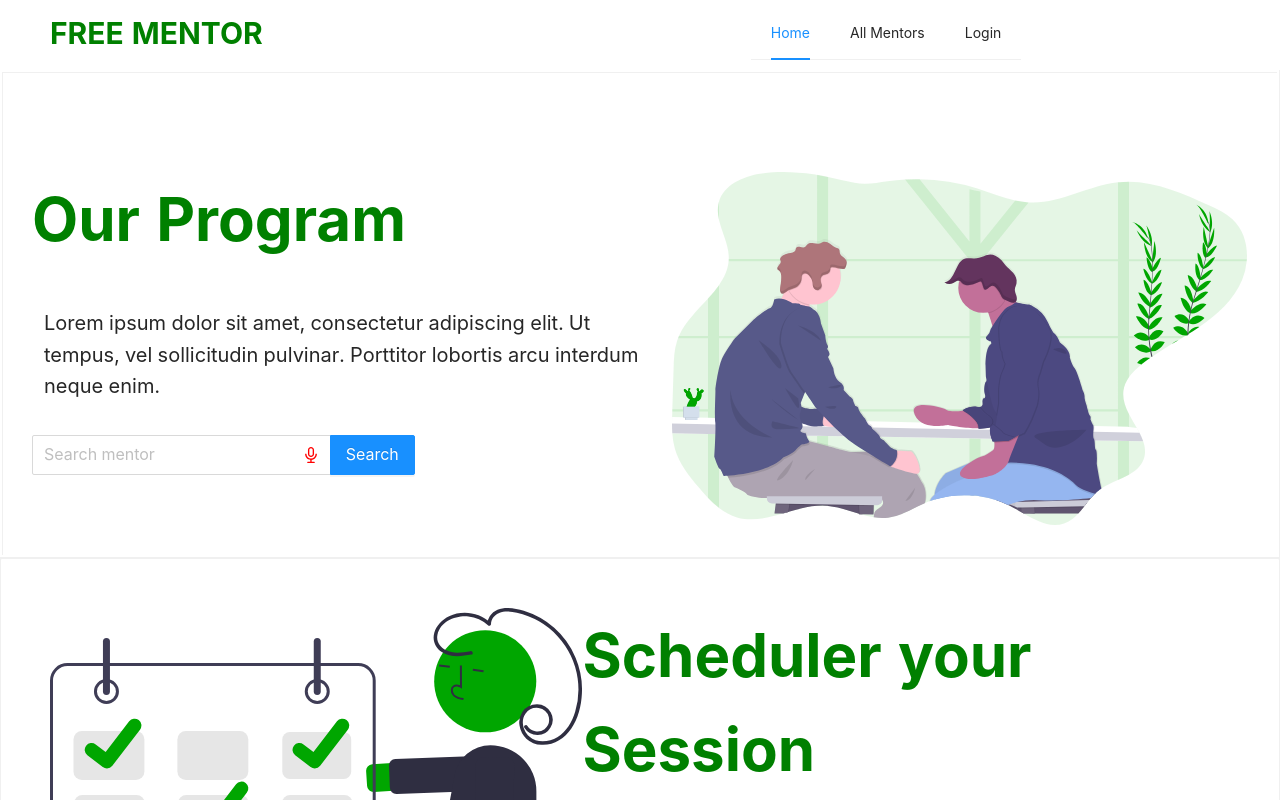
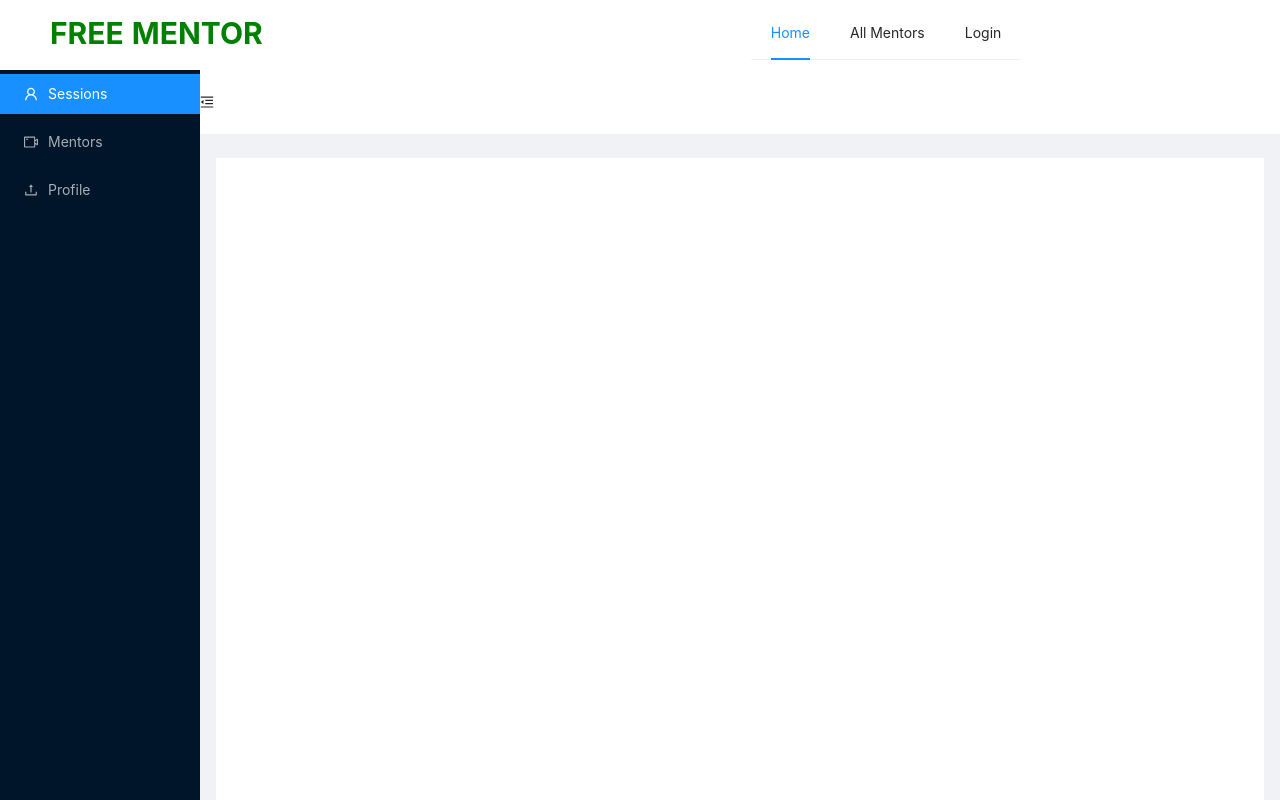
Before and after one commit to yamuben/FreeMentor-UI, a React (Create React App) app: page /dashboard in a window 1280 px wide. Shown: the top 800 px of the page. Built offline with nearby package versions, Linux system fonts and the light colour scheme.

Commit message:
dashboard layout

```diff
--- /dev/null
+++ b/src/components/DashboardLayout.js
@@ -0,0 +1,67 @@
+import React ,{useState}from "react";
+import { Layout, Menu } from 'antd';
+import {Link} from "react-router-dom";
+import {
+    MenuUnfoldOutlined,
+    MenuFoldOutlined,
+    UserOutlined,
+    VideoCameraOutlined,
+    UploadOutlined,
+  } from '@ant-design/icons';
+  import 'antd/dist/antd.css';
+  import "./index.css";
+  import MyHeader from "./Header";
+  const { Header, Sider, Content } = Layout;
+
+
+const DashboardLayout =({children})=> {
+
+    const [collapsed,setCollapsed] =useState(false);
+
+    const toggle =()=>{
+        setCollapsed(!collapsed);
+    }
+
+    return(
+    <>
+        <MyHeader/>
+        <Layout>
+        <Sider trigger={null} collapsible collapsed={collapsed} style={{height:"95vh"}}>
+          <div className="logo" />
+          <Menu theme="dark" mode="inline" defaultSelectedKeys={['1']}>
+            <Menu.Item key="1" icon={<UserOutlined />}>
+              Sessions
+            </Menu.Item>
+            <Menu.Item key="2" icon={<VideoCameraOutlined />}>
+                <Link to="/dashmentors">   Mentors      </Link>
+
+            </Menu.Item>
+            <Menu.Item key="3" icon={<UploadOutlined />}>
+              Profile
+            </Menu.Item>
+          </Menu>
+        </Sider>
+        <Layout className="site-layout">
+          <Header className="site-layout-background" style={{ padding: 0 }}>
+            {React.createElement(collapsed ? MenuUnfoldOutlined : MenuFoldOutlined, {
+              className: 'trigger',
+              onClick: toggle,
+            })}
+          </Header>
+          <Content
+            className="site-layout-background"
+            style={{
+              margin: '24px 16px',
+              padding: 24,
+              minHeight: 280,
+            }}
+          >
+            {children}
+          </Content>
+        </Layout>
+      </Layout>
+      </>
+    )
+}
+
+export default DashboardLayout;
--- a/src/components/SigninForm.js
+++ b/src/components/SigninForm.js
@@ -1,5 +1,6 @@
 import React from 'react';
 import { Form, Input, Button, Checkbox } from 'antd';
+import {Link} from "react-router-dom";
 import { UserOutlined, LockOutlined } from '@ant-design/icons';
 
 const SigninForm = () => {
@@ -41,9 +42,12 @@ const SigninForm = () => {
       </Form.Item>
 
       <Form.Item>
+          <Link to="/dashboard">
         <Button type="primary" htmlType="submit" className="login-form-button">
           Log in
         </Button>
+
+          </Link>
         Or <a href="">register now!</a>
       </Form.Item>
     </Form>
--- a/src/components/index.css
+++ b/src/components/index.css
@@ -15,3 +15,25 @@
     background:rgb(244, 244, 245);
 
 }
+
+#components-layout-demo-custom-trigger .trigger {
+    padding: 0 24px;
+    font-size: 18px;
+    line-height: 64px;
+    cursor: pointer;
+    transition: color 0.3s;
+  }
+
+  #components-layout-demo-custom-trigger .trigger:hover {
+    color: #1890ff;
+  }
+
+  #components-layout-demo-custom-trigger .logo {
+    height: 32px;
+    margin: 16px;
+    background: rgba(255, 255, 255, 0.3);
+  }
+
+  .site-layout .site-layout-background {
+    background: #fff;
+  }
--- a/src/routes/index.js
+++ b/src/routes/index.js
@@ -3,15 +3,20 @@ import {Switch,Route} from "react-router-dom";
 
 import Home from "../views/home";
 import AllMentors from "../views/AllMentors";
-
+import Dashboard from "../views/Dashboard";
+import DashMentors from "../views/dashboard/Mentors";
 
 const Index=()=>{
     return(
         <Switch>
         <Route component={AllMentors} path="/allmentors"/>
 
+        <Route component={Dashboard} path="/dashboard"/>
+        <Route component={DashMentors} path="/dashmentors"/>
+
 
         <Route component={Home} path={["/home","/"]} />
+
         </Switch>
     )
 }
--- /dev/null
+++ b/src/views/Dashboard.js
@@ -0,0 +1,13 @@
+import React from "react";
+
+import DashboardLayout from "../components/DashboardLayout";
+
+const Dashboard =()=>{
+    return(
+<DashboardLayout>
+
+</DashboardLayout>
+    )
+}
+
+export default Dashboard;
--- /dev/null
+++ b/src/views/dashboard/Mentors.js
@@ -0,0 +1,14 @@
+import React from "react";
+
+import DashboardLayout from "../../components/DashboardLayout";
+import Mentors from "../../components/Mentors";
+
+const DashMentors =()=>{
+return(
+    <DashboardLayout>
+        <Mentors/>
+
+    </DashboardLayout>
+)
+}
+export default DashMentors;
```
